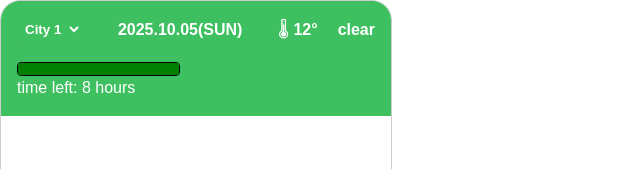
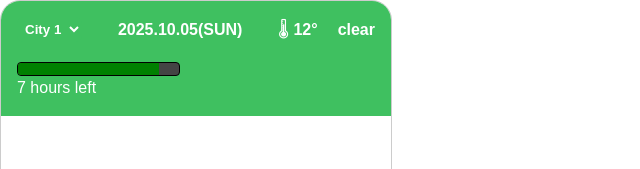
Before and after one commit to seoeunwon/restandquest, a React (Vite) app: page /main in a window 1280 px wide. Shown: the top 169 px of the page, without its empty margins (0-640 px from the left). Built offline with nearby package versions, Linux system fonts and the light colour scheme; the HTML template or start-up script is replaced by a standard one.

Commit message:
no time left function

```diff
--- a/src/pages/mainpage.tsx
+++ b/src/pages/mainpage.tsx
@@ -96,15 +96,18 @@ function App() {
           <div className="time-bar-game">
             <div
               style={{
-                width: `${((hpTime - actualTime + restTime) / hpTime) * 100}%`,
+                width: `${
+                  ((hpTime - actualTime + restTime - 1) / hpTime) * 100
+                }%`,
                 height: "100%",
                 backgroundColor: "green",
               }}
             />
           </div>
           <span className="time-text-side">
-            time left: {Math.max(0, Math.round(hpTime - actualTime + restTime))}{" "}
-            hours
+            {hpTime - actualTime + restTime - 1 > 0
+              ? Math.round(hpTime - actualTime + restTime - 1) + " hours left"
+              : "NO TIME LEFT, YOU NEED TO REST!"}
           </span>
         </div>
       </header>
```
